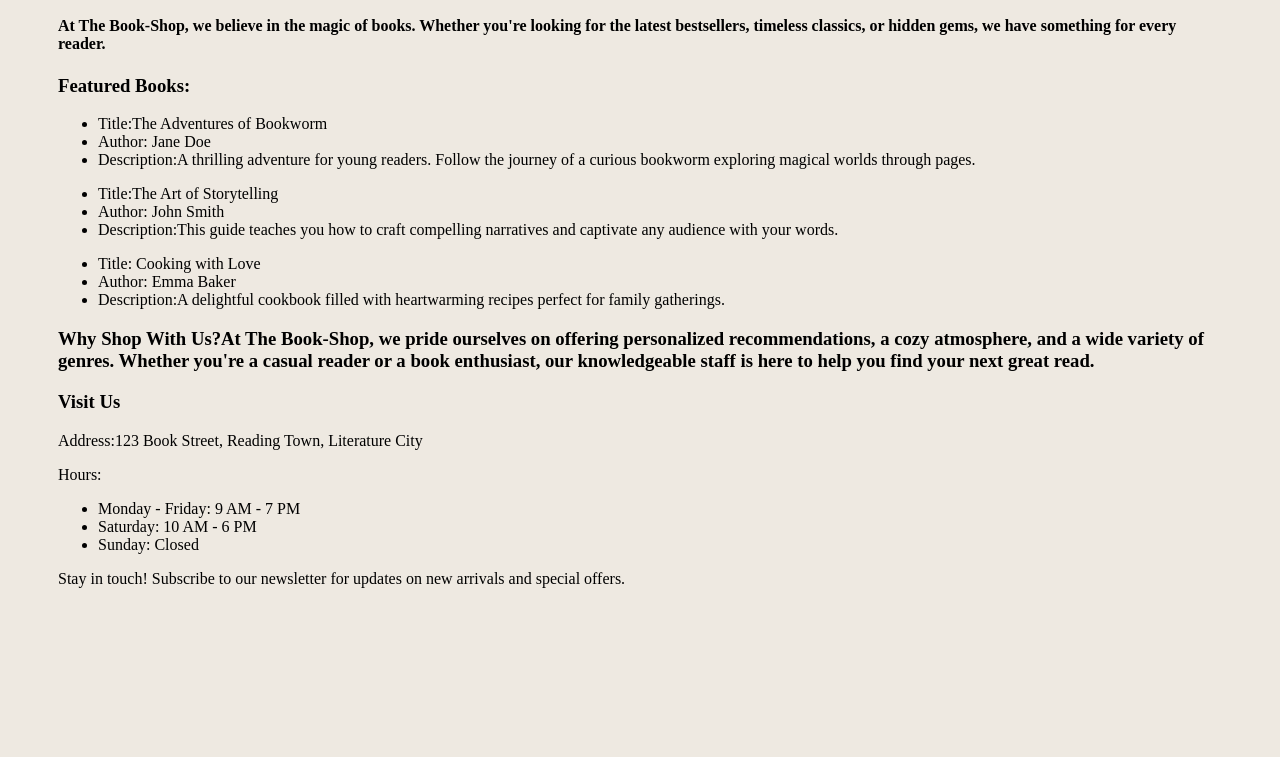
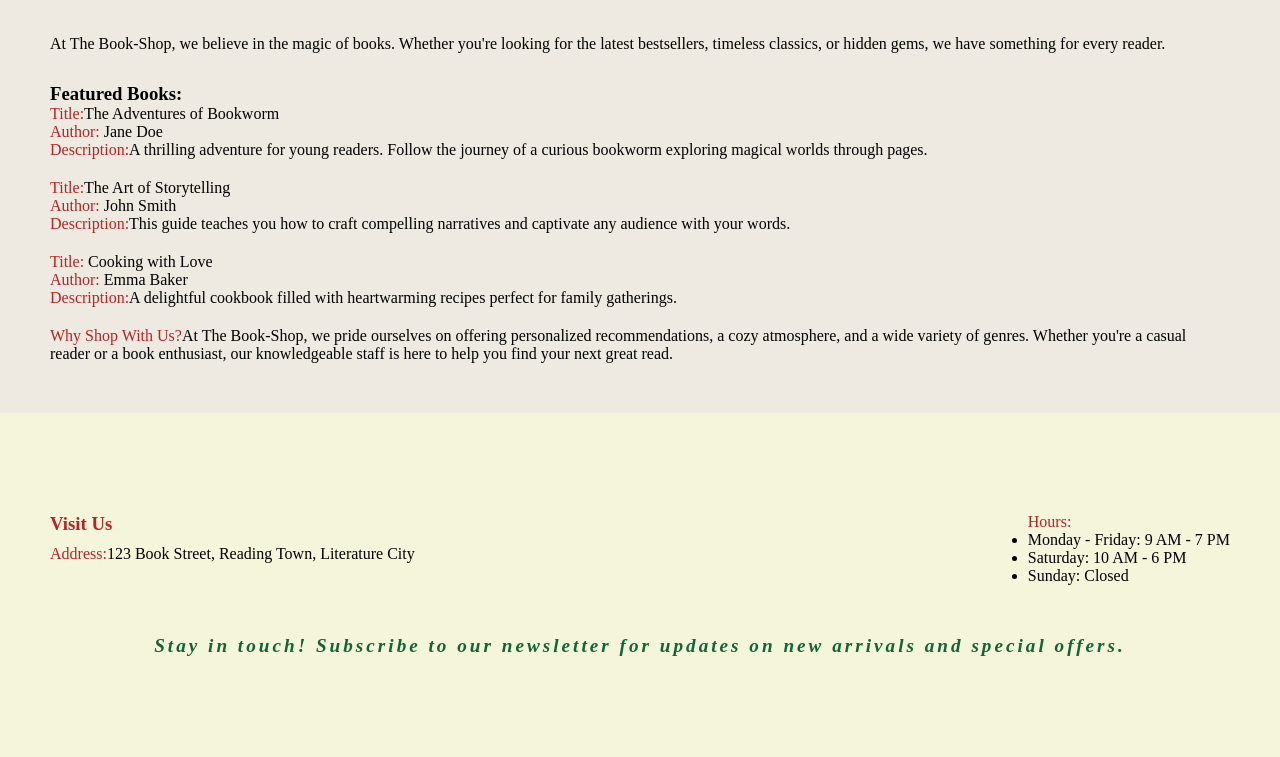
Before and after one commit to Mohammad-Khan-MK/My_First_Repo, a plain HTML site: page index.html in a window 1280 px wide. Shown: the part 102-859 px from the top of the page. Before the commit the page ends 800 px from the top, so only its background shows below. Drawn offline with Linux system fonts and the light colour scheme.

Commit message:
footer section done

```diff
--- a/index.html
+++ b/index.html
@@ -20,14 +20,14 @@
       </nav>
     </header>
     <main>
-      <h4>
+      <p>
         At The Book-Shop, we believe in the magic of books. Whether you're
         looking for the latest bestsellers, timeless classics, or hidden gems,
         we have something for every reader.
-      </h4>
-      <section>
+      </p>
+      <section id="book-list">
         <h3>Featured Books:</h3>
-        <ul>
+        <ul class="ul-list">
           <li><span>Title:</span>The Adventures of Bookworm</li>
           <li><span>Author: </span>Jane Doe</li>
           <li>
@@ -36,7 +36,7 @@
             through pages.
           </li>
         </ul>
-        <ul>
+        <ul class="ul-list">
           <li><span>Title:</span>The Art of Storytelling</li>
           <li><span>Author: </span>John Smith</li>
           <li>
@@ -44,7 +44,7 @@
             compelling narratives and captivate any audience with your words.
           </li>
         </ul>
-        <ul>
+        <ul class="ul-list">
           <li><span>Title:</span> Cooking with Love</li>
           <li><span>Author: </span>Emma Baker</li>
           <li>
@@ -54,21 +54,23 @@
         </ul>
       </section>
       <section>
-        <h3>
+        <p>
           <span>Why Shop With Us?</span>At The Book-Shop, we pride ourselves on
           offering personalized recommendations, a cozy atmosphere, and a wide
           variety of genres. Whether you're a casual reader or a book
           enthusiast, our knowledgeable staff is here to help you find your next
           great read.
-        </h3>
+        </p>
       </section>
     </main>
     <footer>
       <section>
+        <div class="flex-div">
           <div>
             <h3><span>Visit Us</span></h3>
-          <p>
-            <span>Address:</span>123 Book Street, Reading Town, Literature City
+            <p id="address">
+              <span>Address:</span>123 Book Street, Reading Town, Literature
+              City
             </p>
           </div>
           <div>
@@ -79,8 +81,9 @@
               <li>Sunday: Closed</li>
             </ul>
           </div>
+        </div>
         <div>
-          <p>
+          <p id="footer-content">
             Stay in touch! Subscribe to our newsletter for updates on new
             arrivals and special offers.
           </p>
--- a/style.css
+++ b/style.css
@@ -1,11 +1,16 @@
+* {
+  margin: 0px;
+  padding: 0px;
+}
+
 body {
   background-color: rgb(238, 233, 225);
-  padding: 0px 50px 0px 50px;
 }
 nav {
   display: flex;
   justify-content: space-between;
   align-items: center;
+  padding: 50px 50px 50px 50px;
 }
 nav > h1 {
   letter-spacing: 3px;
@@ -13,6 +18,12 @@ nav > h1 {
   color: rgb(19, 100, 54);
   font-weight: 900;
   font-size: 2rem;
+}
+main {
+  padding: 0px 50px 0px 50px;
+}
+main > p {
+  padding-bottom: 30px;
 }
 #nav-list {
   display: flex;
@@ -30,3 +41,36 @@ nav > h1 {
   font-size: 1.2rem;
   font-weight: bolder;
 }
+.ul-list {
+  padding-bottom: 20px;
+}
+#book-list > ul > li {
+  list-style: none;
+}
+
+footer {
+  padding-top: 50px;
+}
+.flex-div {
+  display: flex;
+  justify-content: space-between;
+}
+footer > section {
+  padding: 100px 50px 100px 50px;
+  background-color: beige;
+}
+#footer-content {
+  padding-top: 50px;
+  text-align: center;
+  letter-spacing: 3px;
+  font-style: italic;
+  color: rgb(19, 100, 54);
+  font-weight: 900;
+  font-size: 1.2rem;
+}
+span {
+  color: rgb(184, 35, 35);
+}
+#address {
+  padding-top: 10px;
+}
```
Lines whose indentation alone changed are shown as unchanged.
